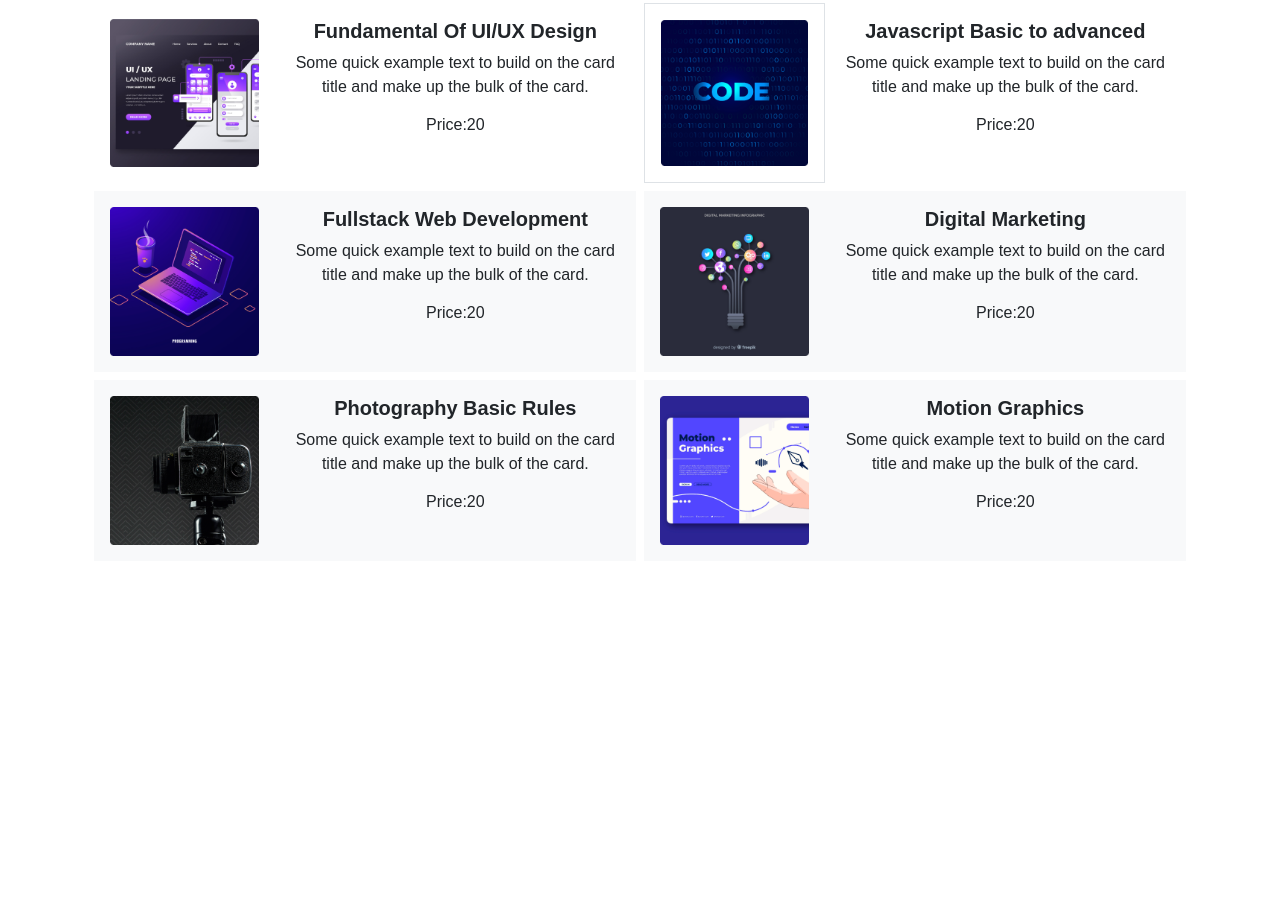
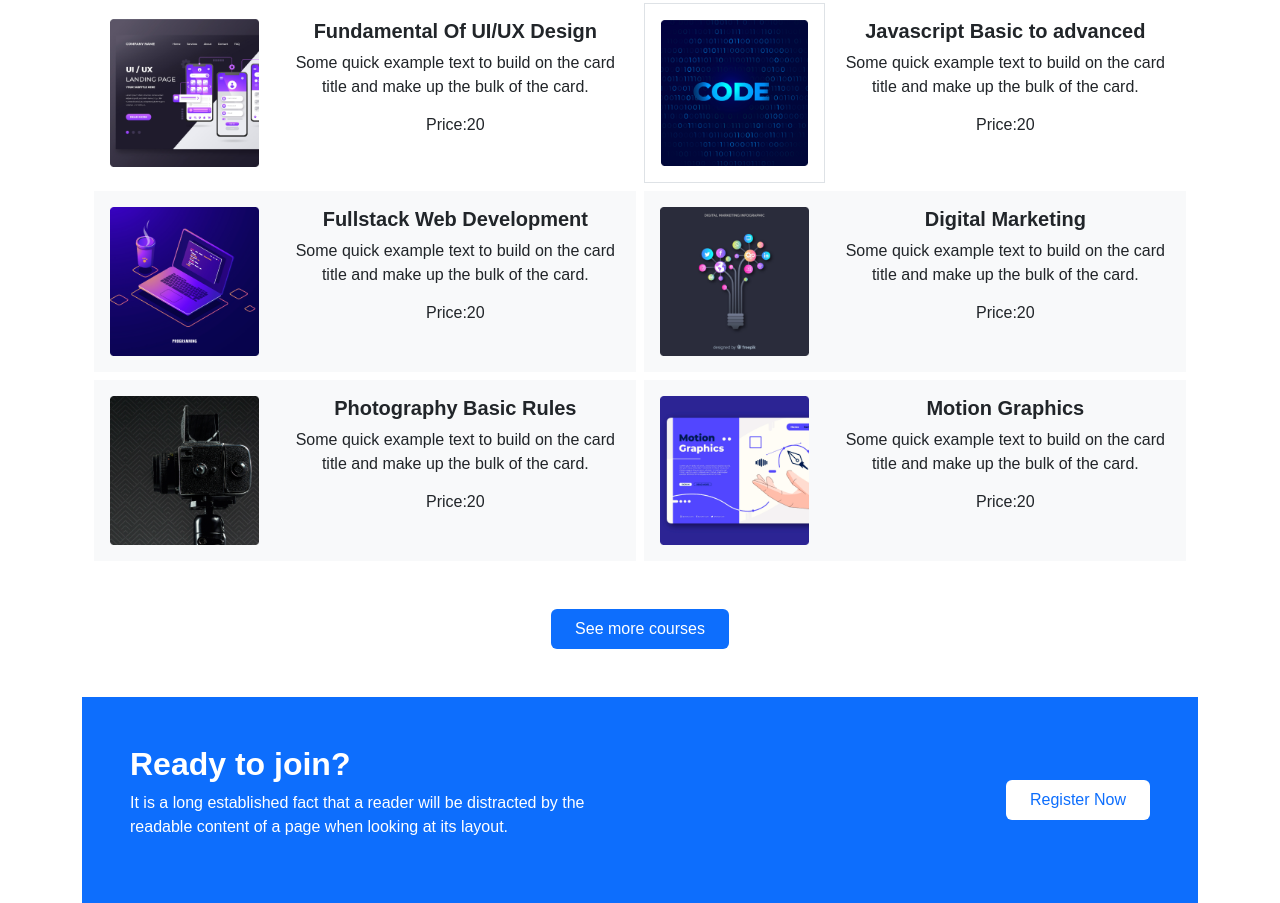
Before and after one commit to tamjida-web/edTech-assignment, a plain HTML site: page index.html in a window 1280 px wide. Shown: the part 969-1872 px from the top of the page. Before the commit the page ends 1530 px from the top, so only its background shows below. Drawn offline with nearby package versions, Linux system fonts and the light colour scheme.

Commit message:
60% is done

```diff
--- a/index.html
+++ b/index.html
@@ -67,13 +67,14 @@
             <div class="carousel-caption ">
               <h5>Get Started Digital Learning</h5>
               <p>Some representative placeholder content for the second slide.</p>
+              <button class="border border-0 bg-primary text-white px-4 py-2 rounded">Get Started</button>
             </div>
           </div>
           <div class="carousel-item">
             <img src="images/cover/cover-2.jpg" class="img-fluid d-block w-100" alt="...">
             <div class="carousel-caption">
               <h5>Get Started Digital Learning</h5>
-              <p>Some representative placeholder content for the third slide.</p>
+              <p>Some representative placeholder content for the third slide.</p><button class="border border-0 bg-primary text-white px-4 py-2 rounded">Get Started</button>
             </div>
           </div>
         </div>
@@ -173,9 +174,31 @@
 
               </div>
             </div>
+
+            <div class="d-flex justify-content-center pt-5">
+              <button class="border border-0 bg-primary text-white px-4 py-2 rounded ">See more courses</button>
+
+            </div>
           </div>
+      </section>
 
+
+      <!-- Bonus mark's section start from here  -->
+      <section class="container mt-5">
+        <div class="bg-primary py-5 d-flex justify-content-between ">
+          <div class="px-5">
+            <h2 class="fw-bold text-white">Ready to join?</h2>
+            <p class=" text-white">It is a long established fact that a reader will be distracted by the <br> readable content of a page when looking at its layout.</p>
+          </div>
+          <div class="d-flex align-items-center px-5">
+            <button class="border  border-0 bg-white text-primary px-4 py-2 rounded ">Register Now</button>
+          </div>
+        </div>
       </section>
+
+
+
+
     </main>
     <script src="https://cdn.jsdelivr.net/npm/bootstrap@5.2.1/dist/js/bootstrap.bundle.min.js" integrity="sha384-u1OknCvxWvY5kfmNBILK2hRnQC3Pr17a+RTT6rIHI7NnikvbZlHgTPOOmMi466C8" crossorigin="anonymous"></script>
   </body>
--- a/style.css
+++ b/style.css
@@ -23,4 +23,5 @@
 }
 .fonts-font{
     font-weight: 400;
+
 }
```
